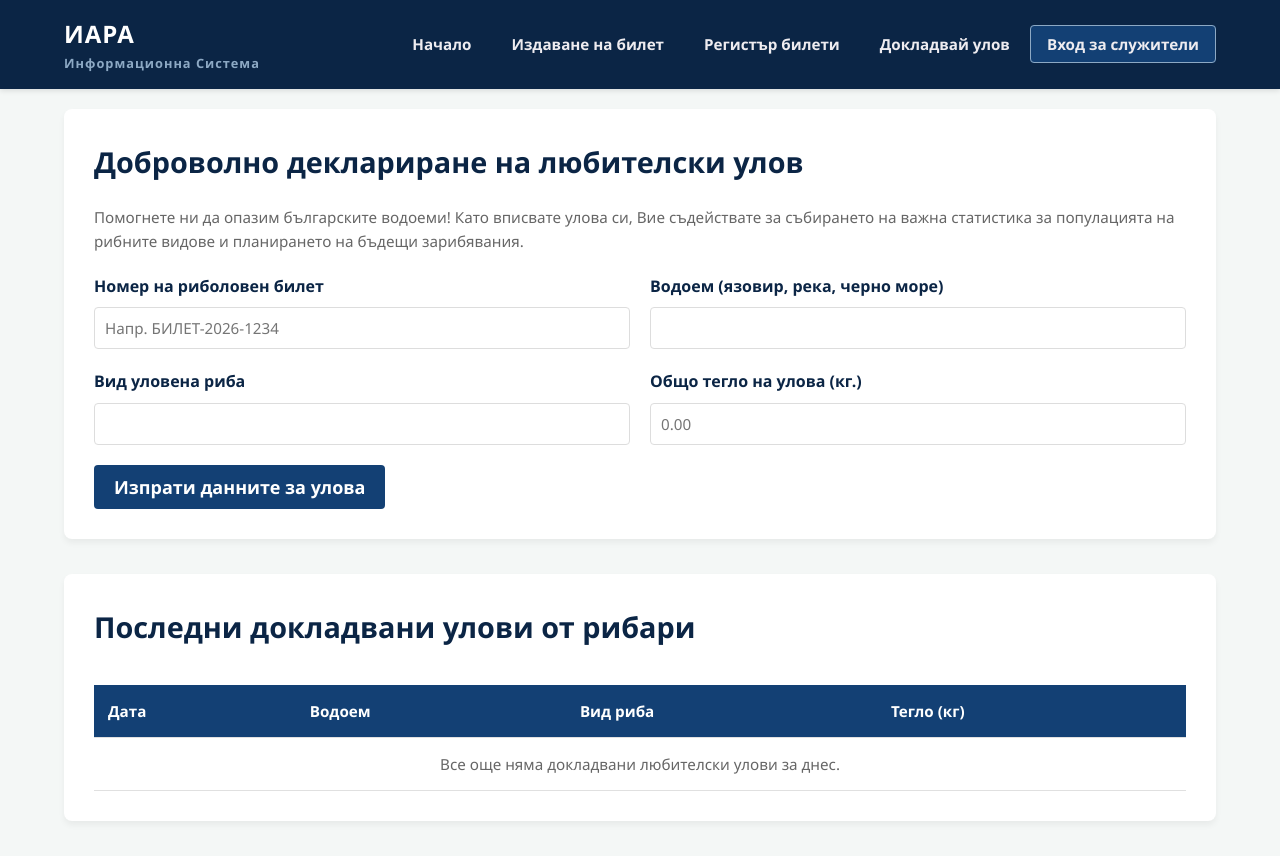
After one commit to codingburgas/iara-gdbpzn-MSYanev23, a Flask app: page /report-catch in a window 1280 px wide. The commit adds this page. Run offline with Flask 3, Linux system fonts and the light colour scheme; data that the repository does not hold is empty.

Commit message:
Add reported catches page and redefine homepage

```diff
--- a/IARA/app.py
+++ b/IARA/app.py
@@ -99,6 +99,14 @@ class User(db.Model):
     password_hash = db.Column(db.String(255), nullable=False)
     role = db.Column(db.String(50), nullable=False)  # Инспектор, Капитан, Любител
     full_name = db.Column(db.String(100), nullable=False)
+
+class AmateurCatch(db.Model):
+    id = db.Column(db.Integer, primary_key=True)
+    ticket_number = db.Column(db.String(50), nullable=False)
+    water_body = db.Column(db.String(100), nullable=False)        # Напр. яз. Искър, р. Дунав
+    fish_species = db.Column(db.String(100), nullable=False)
+    weight_kg = db.Column(db.Float, nullable=False)
+    date_reported = db.Column(db.DateTime, default=datetime.now)
 
 @app.route('/')
 def index():
@@ -442,6 +450,35 @@ def admin_users_page():
     all_users = User.query.all()
     return render_template('admin_users.html', users=all_users)
 
+@app.route('/report-catch', methods=['GET', 'POST'])
+def report_catch_page():
+    if request.method == 'POST':
+        ticket = request.form.get('ticket_number')
+        water = request.form.get('water_body')
+        species = request.form.get('fish_species')
+        weight = float(request.form.get('weight_kg', 0))
+
+        new_catch = AmateurCatch(
+            ticket_number=ticket,
+            water_body=water,
+            fish_species=species,
+            weight_kg=weight
+        )
+
+        try:
+            db.session.add(new_catch)
+            db.session.commit()
+            flash("Вашият улов беше регистриран успешно! Благодарим Ви за съдействието.")
+        except Exception as e:
+            db.session.rollback()
+            print("ГРЕШКА ПРИ ЛЮБИТЕЛСКИ УЛОВ:", str(e))
+            flash("Възникна грешка при изпращането на данните.")
+
+        return redirect(url_for('report_catch_page'))
+
+    recent_catches = AmateurCatch.query.order_by(AmateurCatch.date_reported.desc()).limit(10).all()
+    return render_template('report_catch.html', catches=recent_catches)
+
 if __name__ == '__main__':
     with app.app_context():
         db.create_all()
--- a/IARA/templates/index.html
+++ b/IARA/templates/index.html
@@ -37,6 +37,9 @@
                     <li><a href="{{ url_for('logout_action') }}" style="color: #ff4d4d; text-decoration: none; font-weight: bold;">Изход</a></li>
                 {% else %}
                     <li><a href="{{ url_for('index')}}">Начало</a></li>
+                    <li><a href="{{ url_for('tickets_page') }}">Издаване на билет</a></li>
+                    <li><a href="{{ url_for('register_page') }}">Регистър билети</a></li>
+                    <li><a href="{{ url_for('report_catch_page') }}">Докладвай улов</a></li>
                     <li style="margin-left: auto;"><a href="{{ url_for('login_page') }}" class="btn-login">Вход за служители</a></li>
                 {% endif %}
             </ul>
--- /dev/null
+++ b/IARA/templates/report_catch.html
@@ -0,0 +1,70 @@
+{% extends 'index.html' %}
+
+{% block content %}
+<div class="container">
+    <div class="content-card">
+        <h3 class="section-title" style="text-align: left; margin-bottom: 20px;">Доброволно деклариране на любителски улов</h3>
+        <p style="color: #666; margin-bottom: 20px; font-size: 0.95em;">
+            Помогнете ни да опазим българските водоеми! Като вписвате улова си, Вие съдействате за събирането на важна статистика за популацията на рибните видове и планирането на бъдещи зарибявания.
+        </p>
+
+        <form action="{{ url_for('report_catch_page') }}" method="POST">
+            <div style="display: grid; grid-template-columns: 1fr 1fr; gap: 20px;">
+                <div class="form-group">
+                    <label class="form-label">Номер на риболовен билет</label>
+                    <input type="text" name="ticket_number" required class="form-input" placeholder="Напр. БИЛЕТ-2026-1234">
+                </div>
+
+                <div class="form-group">
+                    <label class="form-label">Водоем (язовир, река, черно море)</label>
+                    <input type="text" name="water_body" required class="form-input">
+                </div>
+            </div>
+
+            <div style="display: grid; grid-template-columns: 1fr 1fr; gap: 20px;">
+                <div class="form-group">
+                    <label class="form-label">Вид уловена риба</label>
+                    <input type="text" name="fish_species" required class="form-input">
+                </div>
+
+                <div class="form-group">
+                    <label class="form-label">Общо тегло на улова (кг.)</label>
+                    <input type="number" step="0.01" name="weight_kg" required class="form-input" placeholder="0.00">
+                </div>
+            </div>
+
+            <button type="submit" class="btn-navy" style="border: none;">Изпрати данните за улова</button>
+        </form>
+    </div>
+
+    <div class="content-card">
+        <h3 class="section-title" style="text-align: left; margin-bottom: 20px;">Последни докладвани улови от рибари</h3>
+        <div class="table-responsive">
+            <table class="data-table">
+                <thead>
+                    <tr>
+                        <th>Дата</th>
+                        <th>Водоем</th>
+                        <th>Вид риба</th>
+                        <th>Тегло (кг)</th>
+                    </tr>
+                </thead>
+                <tbody>
+                    {% for catch in catches %}
+                    <tr>
+                        <td>{{ catch.date_reported.strftime('%d.%m.%Y %H:%M') }}</td>
+                        <td style="font-weight: bold; color: #134074;">{{ catch.water_body }}</td>
+                        <td>{{ catch.fish_species }}</td>
+                        <td class="text-price" style="color: #2a9d8f;">{{ "%.2f"|format(catch.weight_kg) }} кг</td>
+                    </tr>
+                    {% else %}
+                    <tr>
+                        <td colspan="4" style="text-align: center; color: #666;">Все още няма докладвани любителски улови за днес.</td>
+                    </tr>
+                    {% endfor %}
+                </tbody>
+            </table>
+        </div>
+    </div>
+</div>
+{% endblock %}
```
Also changed, not shown: IARA/templates/home.html (+18 -18 lines).
